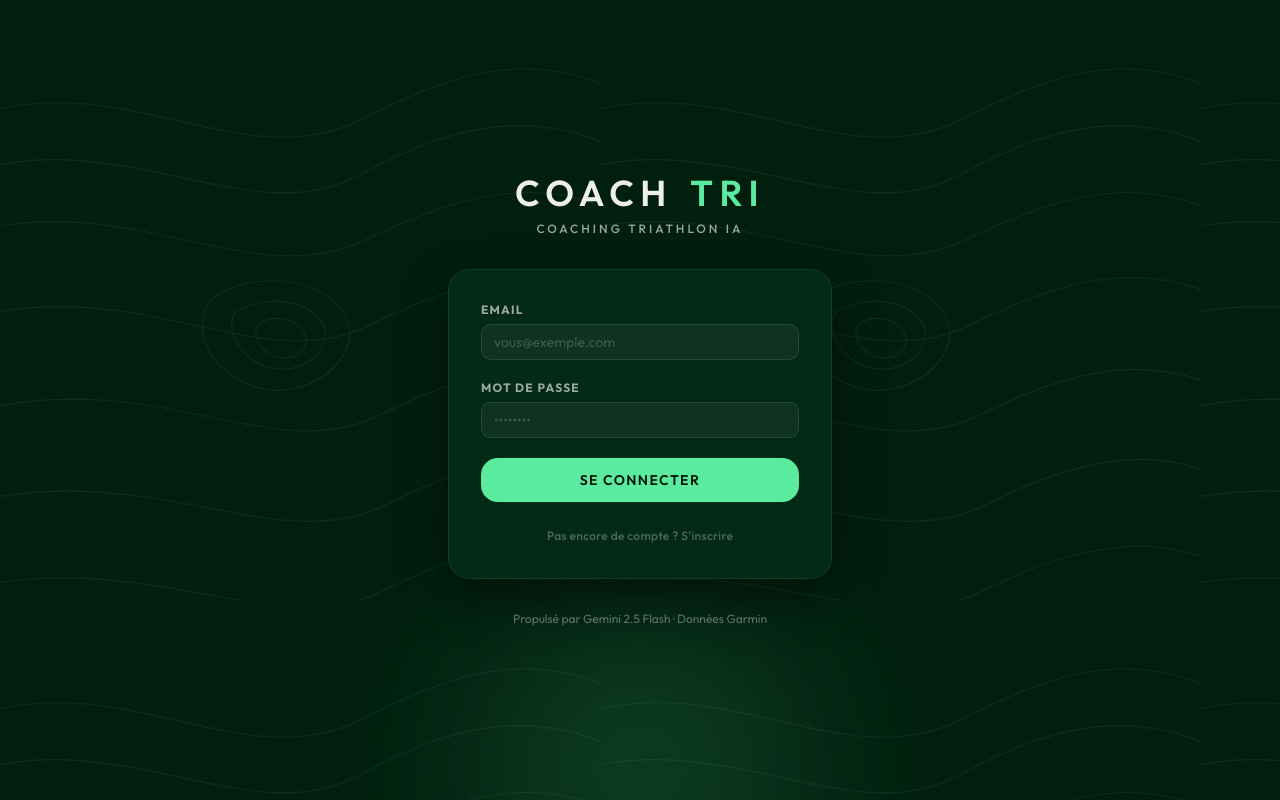
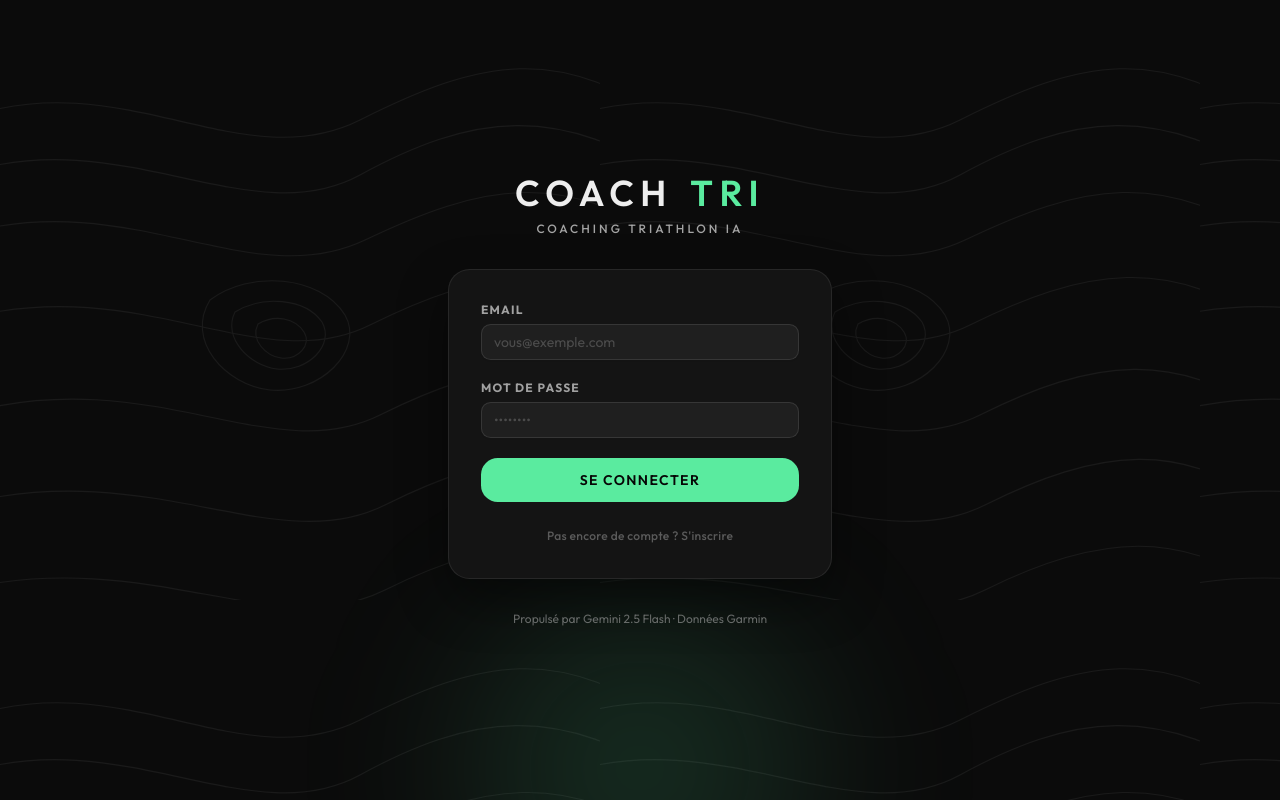
Before and after one commit to mateoferrage/coach-tri, a Next.js app: page /login in a window 1280 px wide. Built offline with nearby package versions, Linux system fonts and the light colour scheme.

Commit message:
style: fond noir neutre à la place du vert sombre
Retire la teinte verte des surfaces sombres (background, cards, sidebar,
surfaces inline du thème) au profit d'un noir neutre. Le vert menthe reste
l'accent de marque.

Co-Authored-By: Claude Opus 4.8 <noreply@anthropic.com>

```diff
--- a/src/app/globals.css
+++ b/src/app/globals.css
@@ -53,20 +53,20 @@
   /* Police de titres = Outfit (sans) — repli si --font-sans absent */
   --font-display: var(--font-sans);
 
-  /* ── DA Coach Tri — blanc / noir / vert (sombre vert menthe) ── */
-  --background: oklch(0.21 0.055 158);               /* vert-sombre profond (fond) */
+  /* ── DA Coach Tri — blanc / noir / vert (fond noir, accent menthe) ── */
+  --background: oklch(0.15 0 0);                      /* noir profond (fond) */
   --foreground: oklch(0.95 0 0);                     /* blanc texte */
-  --card: oklch(0.25 0.055 158);                     /* panneau vert-sombre */
+  --card: oklch(0.19 0 0);                            /* panneau gris très sombre */
   --card-foreground: oklch(0.95 0 0);
-  --popover: oklch(0.25 0.055 158);
+  --popover: oklch(0.19 0 0);
   --popover-foreground: oklch(0.95 0 0);
   --primary: oklch(0.843 0.165 157);                 /* vert menthe — accent */
-  --primary-foreground: oklch(0.17 0.05 158);        /* vert-noir pour texte sur menthe */
-  --secondary: oklch(0.29 0.055 158);                /* surface relevée */
+  --primary-foreground: oklch(0.12 0 0);             /* noir pour texte sur menthe */
+  --secondary: oklch(0.23 0 0);                      /* surface relevée */
   --secondary-foreground: oklch(0.95 0 0);
-  --muted: oklch(0.25 0.055 158);
-  --muted-foreground: oklch(0.72 0.02 158);          /* gris-vert atténué */
-  --accent: oklch(0.29 0.055 158);
+  --muted: oklch(0.19 0 0);
+  --muted-foreground: oklch(0.72 0 0);               /* gris atténué */
+  --accent: oklch(0.23 0 0);
   --accent-foreground: oklch(0.95 0 0);
   --destructive: oklch(0.62 0.22 25);                /* rouge erreur */
   --border: oklch(1 0 0 / 8%);                       /* hairline clair sur sombre */
@@ -79,12 +79,12 @@
   --chart-5: oklch(0.72 0.04 252);                   /* acier */
   --radius: 0.75rem;
 
-  /* Sidebar / nav — vert un cran plus sombre */
-  --sidebar: oklch(0.17 0.05 158);
+  /* Sidebar / nav — noir un cran plus profond */
+  --sidebar: oklch(0.12 0 0);
   --sidebar-foreground: oklch(0.95 0 0);
   --sidebar-primary: oklch(0.843 0.165 157);         /* menthe */
-  --sidebar-primary-foreground: oklch(0.17 0.05 158);
-  --sidebar-accent: oklch(0.25 0.055 158);
+  --sidebar-primary-foreground: oklch(0.12 0 0);
+  --sidebar-accent: oklch(0.19 0 0);
   --sidebar-accent-foreground: oklch(0.95 0 0);
   --sidebar-border: oklch(1 0 0 / 8%);
   --sidebar-ring: oklch(0.843 0.165 157);
--- a/src/components/plan/GarminLinker.tsx
+++ b/src/components/plan/GarminLinker.tsx
@@ -254,7 +254,7 @@ export function GarminLinker({ sessionId, linkedActivity, candidates, initialRev
               style={{ backgroundColor: verdictCfg.bg, border: `1px solid ${withAlpha(verdictCfg.color, 25)}` }}
             >
               <div className="flex items-center gap-2">
-                <p className="text-[10px] font-semibold uppercase tracking-widest" style={{ color: "oklch(0.72 0.02 158)" }}>
+                <p className="text-[10px] font-semibold uppercase tracking-widest" style={{ color: "oklch(0.72 0 0)" }}>
                   Retour du coach
                 </p>
                 <span
@@ -270,7 +270,7 @@ export function GarminLinker({ sessionId, linkedActivity, candidates, initialRev
               <button
                 onClick={fetchReview}
                 className="text-[10px] font-bold uppercase tracking-widest mt-1"
-                style={{ color: "oklch(0.72 0.02 158)" }}
+                style={{ color: "oklch(0.72 0 0)" }}
               >
                 Régénérer
               </button>
--- a/src/components/plan/StopProgramButton.tsx
+++ b/src/components/plan/StopProgramButton.tsx
@@ -13,7 +13,7 @@ import {
 } from '@/components/ui/dialog'
 
 const MINT = 'oklch(0.843 0.165 157)'
-const DARK = 'oklch(0.25 0.055 158)'
+const DARK = 'oklch(0.19 0 0)'
 
 export function StopProgramButton({ planId }: { planId: string }) {
   const router = useRouter()
--- a/src/lib/theme.ts
+++ b/src/lib/theme.ts
@@ -7,19 +7,19 @@
  */
 
 // ── Surfaces ───────────────────────────────────────────────
-export const SLATE = "oklch(0.21 0.055 158)"; // vert-noir profond (fond)
-export const SURFACE = "oklch(0.25 0.055 158)"; // panneau vert-sombre
-export const SURFACE_DEEP = "oklch(0.17 0.05 158)"; // pied de carte
+export const SLATE = "oklch(0.15 0 0)"; // noir profond (fond)
+export const SURFACE = "oklch(0.19 0 0)"; // panneau gris très sombre
+export const SURFACE_DEEP = "oklch(0.12 0 0)"; // pied de carte (quasi noir)
 export const DIVIDER = "oklch(1 0 0 / 8%)"; // séparateur sur sombre
 
 // ── Texte ──────────────────────────────────────────────────
 export const TEXT = "oklch(0.95 0 0)"; // blanc
-export const TEXT_MUTED = "oklch(0.72 0.02 158)"; // gris atténué
+export const TEXT_MUTED = "oklch(0.72 0 0)"; // gris atténué
 export const TEXT_FAINT = "oklch(1 0 0 / 40%)"; // blanc estompé (labels secondaires)
 
 // ── Accents ────────────────────────────────────────────────
 export const ACCENT = "oklch(0.843 0.165 157)"; // vert menthe — accent triathlon
-export const ACCENT_FG = "oklch(0.17 0.05 158)"; // texte sur menthe (vert-noir)
+export const ACCENT_FG = "oklch(0.12 0 0)"; // texte sur menthe (noir)
 export const GLACIER = "oklch(0.79 0.13 182)"; // teal froid (2nd)
 
 /**
```
